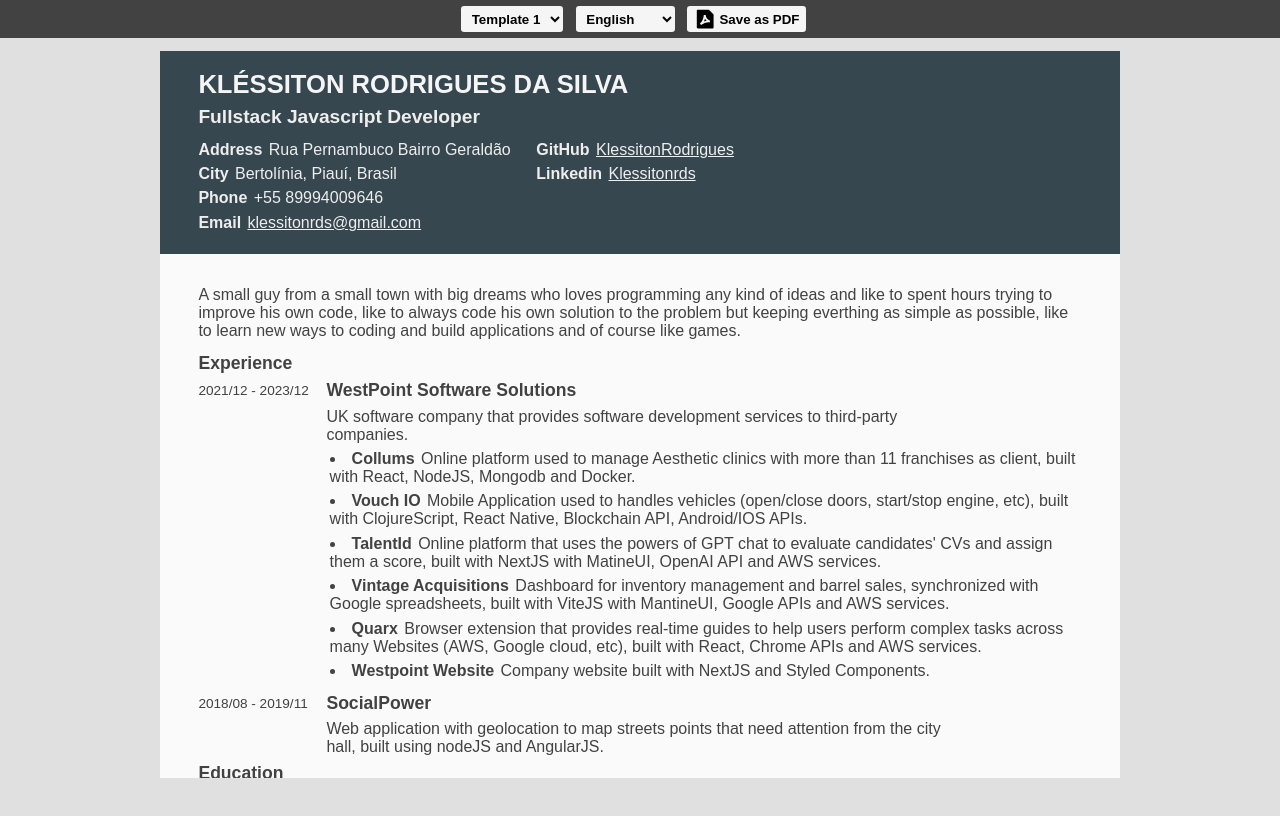
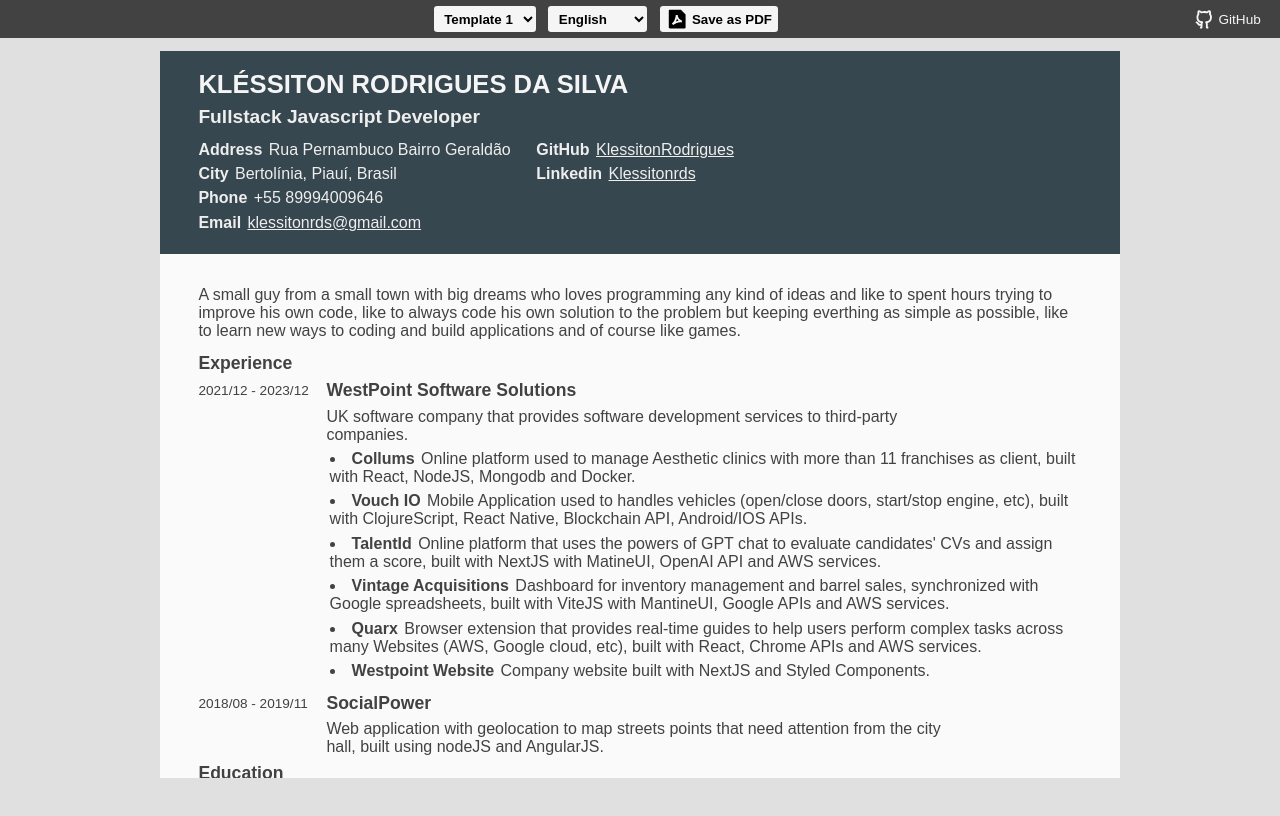
Before and after one commit to KlessitonRodrigues/personal-cv, a React app: page / in a window 1280 px wide. Shown: the top 816 px of the page. Built offline with nearby package versions, Linux system fonts and the light colour scheme; a web font is replaced by a local one.

Commit message:
feat: add github button

```diff
--- a/src/@types/components.d.ts
+++ b/src/@types/components.d.ts
@@ -2,7 +2,7 @@
   type Icons = {
     size?: number;
     onPress?: () => void;
-    type: 'download' | 'selector' | 'spinner';
+    type: 'download' | 'selector' | 'spinner' | 'github';
     style?: React.CSSProperties;
   };
 
--- a/src/UI/base/Header/index.tsx
+++ b/src/UI/base/Header/index.tsx
@@ -1,6 +1,6 @@
 import { openPrintDialog } from 'src/utils/pdf';
 import Icons from '../Icons';
-import { Container, DownloadButton, Selector } from './styled';
+import { Centered, Container, DownloadButton, GitHubButton, Selector } from './styled';
 import { changeLanguage, currentLang } from 'src/utils/url';
 import Loading from '../Loading';
 import { useState } from 'react';
@@ -16,20 +16,25 @@
 
   return (
     <Container>
+      <Centered>
         <Selector>
           <option>Template 1</option>
         </Selector>
-
         <Selector defaultValue={currentLang} onChange={e => changeLanguage(e.target.value)}>
           <option value="en">English</option>
           <option value="pt">Português</option>
           <option value="es">Spanish</option>
         </Selector>
-
         <DownloadButton onClick={onDownload}>
           <Icons type="download" />
           Save as PDF
         </DownloadButton>
+      </Centered>
+
+      <GitHubButton href="https://github.com/KlessitonRodrigues/personal-cv" target="_blank">
+        <Icons type="github" />
+        GitHub
+      </GitHubButton>
 
       <Loading type="fullScreen" show={loading} />
     </Container>
--- a/src/UI/base/Header/styled.ts
+++ b/src/UI/base/Header/styled.ts
@@ -5,13 +5,20 @@
   ({ theme }) => css`
     width: 100%;
     display: flex;
+    background-color: ${mcolors.grey['800']};
+    color: ${theme.colors.white};
+    padding: ${theme.size(2)} ${theme.size(6)};
+    font-size: ${theme.fontSize.verySmall};
+  `,
+);
+
+export const Centered = styled.button(
+  ({ theme }) => css`
+    width: 100%;
+    display: flex;
     justify-content: center;
     align-items: center;
     gap: ${theme.size(4)};
-    background-color: ${mcolors.grey['800']};
-    color: ${theme.colors.white};
-    padding: ${theme.size(2)};
-    font-size: ${theme.fontSize.verySmall};
   `,
 );
 
@@ -26,3 +33,17 @@
     background-color: ${theme.colors.bg2};
   `,
 );
+
+export const GitHubButton = styled.a(
+  ({ theme }) => css`
+    display: flex;
+    align-items: center;
+    text-decoration: none;
+    gap: ${theme.size(1)};
+    color: ${theme.colors.bg2};
+
+    &:hover {
+      text-decoration: underline;
+    }
+  `,
+);
--- a/src/UI/base/Icons/services/iconMap.tsx
+++ b/src/UI/base/Icons/services/iconMap.tsx
@@ -1,7 +1,8 @@
-import { RiExpandUpDownFill, RiFilePdf2Fill, RiLoader5Line } from 'react-icons/ri';
+import { RiExpandUpDownFill, RiFilePdf2Fill, RiGithubLine, RiLoader5Line } from 'react-icons/ri';
 
 export const iconMap: Record<Props.Icons['type'], React.ReactElement> = {
   download: <RiFilePdf2Fill />,
   selector: <RiExpandUpDownFill />,
   spinner: <RiLoader5Line />,
+  github: <RiGithubLine />,
 };
```
Also changed, not shown: 2 other files (tests, documents, lock files or other folders). Lines whose indentation alone changed are shown as unchanged.
